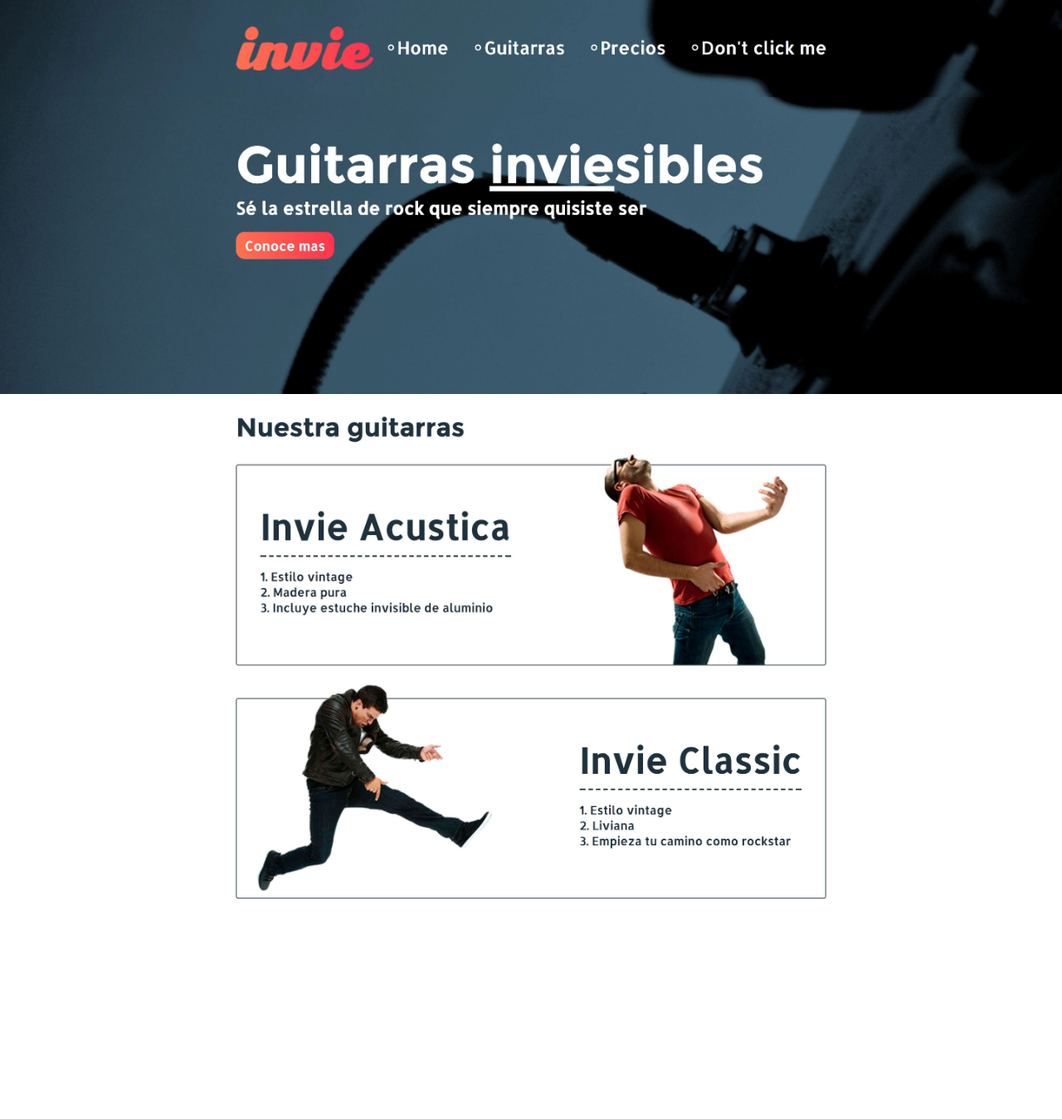
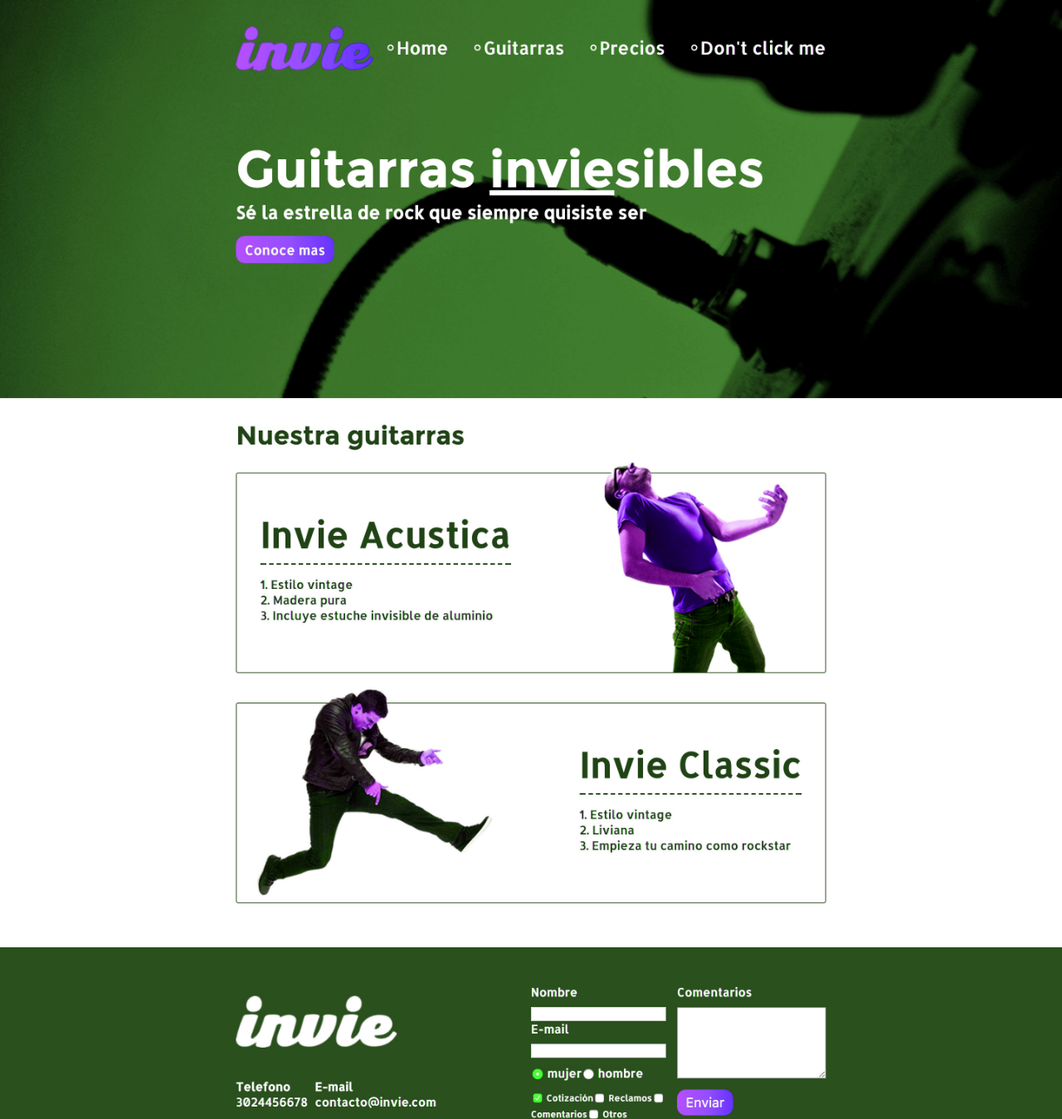
Before and after one commit to dantabarez/invie-github, a plain HTML site: page index.html in a window 1280 px wide. Shown: the whole page at 83% size. Before the commit the page ends 1129 px from the top, so only its background shows below. Drawn offline with Linux system fonts and the light colour scheme.

Commit message:
nueva version de invie verde

```diff
--- a/index.html
+++ b/index.html
@@ -12,9 +12,6 @@
     </style>
   </head>
   <body>
-    <img src="header.webp" alt="">
-    <img src="hero.jpg" alt="">
-    <img src="acustica.webp" alt="">
-    <img src="clasica.jpg" alt="">
+    <img src="nueva-version.jpg" alt="">
   </body>
 </html>
```
Also changed, not shown: nueva-version.jpg (added).
